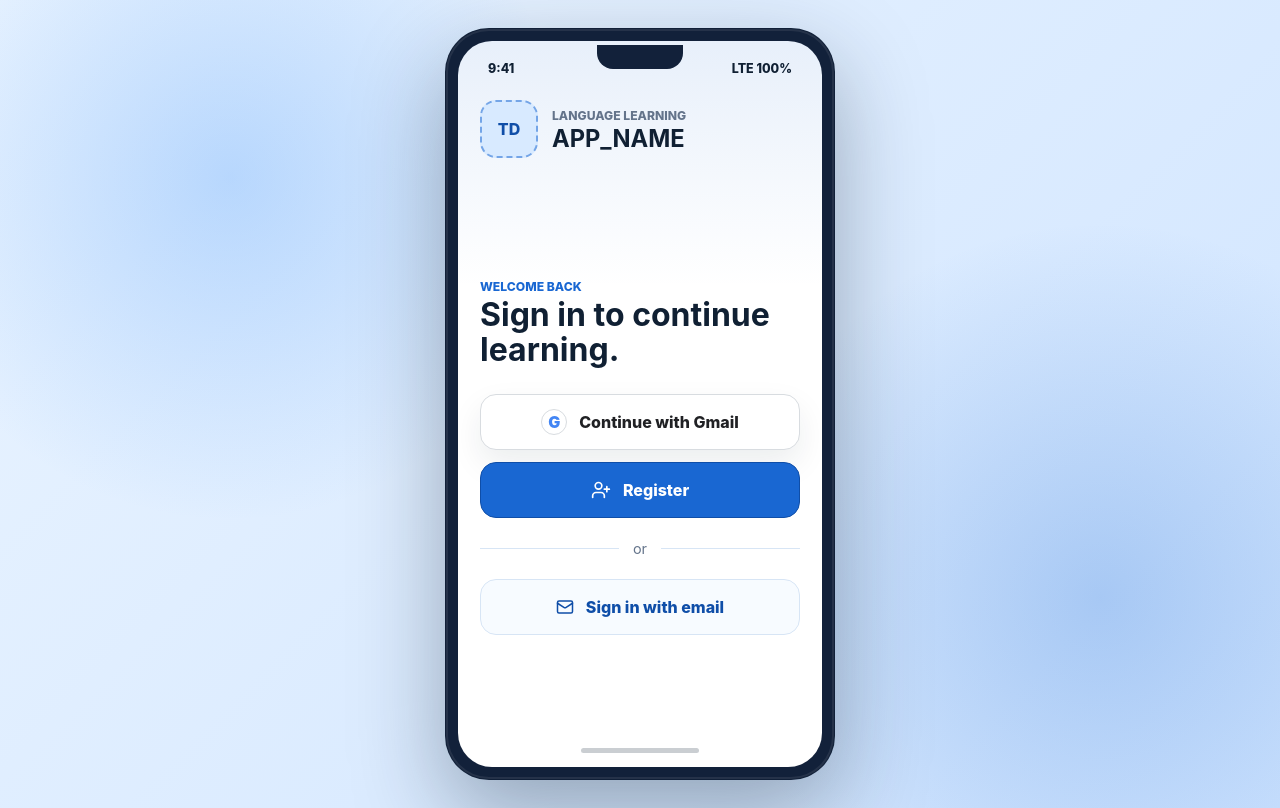
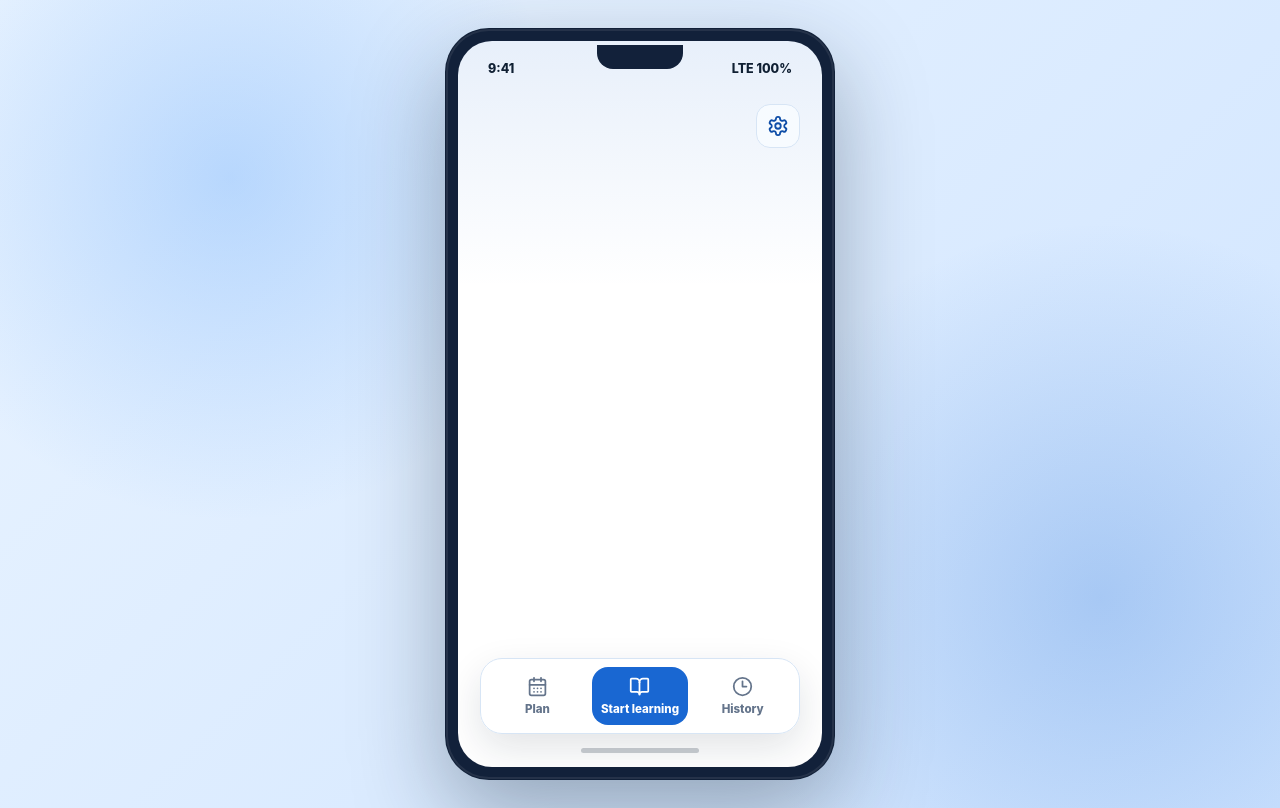
Before and after one commit to AET-DevOps26/team-drops, a React (Vite) app in the folder frontend/: page / in a window 1280 px wide. Both pictures are taken after a click on the button "Register". Built offline with nearby package versions, Linux system fonts and the light colour scheme.

Commit message:
Main page

```diff
--- a/frontend/src/main.jsx
+++ b/frontend/src/main.jsx
@@ -1,20 +1,25 @@
 import React from 'react';
 import { createRoot } from 'react-dom/client';
-import { Mail, UserPlus } from 'lucide-react';
+import { BookOpen, CalendarDays, Clock3, Mail, Settings, UserPlus } from 'lucide-react';
 import './styles.css';
 
 function App() {
+  const [screen, setScreen] = React.useState('auth');
+  const goToMain = () => setScreen('main');
+
   return (
     <main className="phone-stage">
       <div className="phone-frame" aria-label="Phone app preview">
         <div className="phone-speaker" aria-hidden="true"></div>
 
-        <section className="app-shell" aria-label="APP_NAME login and registration">
+        <section className="app-shell" aria-label="APP_NAME">
           <div className="status-bar" aria-hidden="true">
             <span>9:41</span>
             <span>LTE 100%</span>
           </div>
 
+          {screen === 'auth' ? (
+            <>
               <header className="app-header">
                 <div className="logo-placeholder" aria-label="Logo placeholder">
                   TD
@@ -32,14 +37,14 @@ function App() {
                 </div>
 
                 <div className="auth-actions">
-              <button className="auth-button gmail-button" type="button">
+                  <button className="auth-button gmail-button" type="button" onClick={goToMain}>
                     <span className="google-mark" aria-hidden="true">
                       G
                     </span>
                     Continue with Gmail
                   </button>
 
-              <button className="auth-button register-button" type="button">
+                  <button className="auth-button register-button" type="button" onClick={goToMain}>
                     <UserPlus size={20} aria-hidden="true" />
                     Register
                   </button>
@@ -49,11 +54,39 @@ function App() {
                   <span>or</span>
                 </div>
 
-            <button className="text-login" type="button">
+                <button className="text-login" type="button" onClick={goToMain}>
                   <Mail size={18} aria-hidden="true" />
                   Sign in with email
                 </button>
               </section>
+            </>
+          ) : (
+            <section className="main-page" aria-label="Main page">
+              <header className="main-topbar">
+                <div aria-hidden="true"></div>
+                <button className="icon-button" type="button" aria-label="Settings">
+                  <Settings size={22} aria-hidden="true" />
+                </button>
+              </header>
+
+              <div className="main-background" aria-hidden="true"></div>
+
+              <nav className="bottom-bar" aria-label="Main navigation">
+                <button className="tab-button" type="button">
+                  <CalendarDays size={21} aria-hidden="true" />
+                  <span>Plan</span>
+                </button>
+                <button className="tab-button active" type="button">
+                  <BookOpen size={21} aria-hidden="true" />
+                  <span>Start learning</span>
+                </button>
+                <button className="tab-button" type="button">
+                  <Clock3 size={21} aria-hidden="true" />
+                  <span>History</span>
+                </button>
+              </nav>
+            </section>
+          )}
 
           <div className="home-indicator" aria-hidden="true"></div>
         </section>
--- a/frontend/src/styles.css
+++ b/frontend/src/styles.css
@@ -242,10 +242,82 @@ h1 {
 .home-indicator {
   width: 118px;
   height: 5px;
-  margin: auto auto 0;
+  margin: 14px auto 0;
   border-radius: 999px;
   background: #102033;
   opacity: 0.22;
+}
+
+.main-page {
+  display: flex;
+  flex: 1;
+  flex-direction: column;
+  min-height: 0;
+}
+
+.main-topbar {
+  display: flex;
+  align-items: center;
+  justify-content: space-between;
+  min-height: 52px;
+}
+
+.icon-button {
+  display: inline-grid;
+  width: 44px;
+  height: 44px;
+  place-items: center;
+  border: 1px solid var(--line);
+  border-radius: 14px;
+  background: var(--surface);
+  color: var(--blue-dark);
+  cursor: pointer;
+}
+
+.main-background {
+  flex: 1;
+  min-height: 0;
+}
+
+.bottom-bar {
+  display: grid;
+  grid-template-columns: repeat(3, minmax(0, 1fr));
+  gap: 6px;
+  padding: 8px;
+  border: 1px solid var(--line);
+  border-radius: 22px;
+  background: rgba(255, 255, 255, 0.92);
+  box-shadow: 0 14px 38px rgba(16, 32, 51, 0.12);
+}
+
+.tab-button {
+  display: flex;
+  align-items: center;
+  justify-content: center;
+  min-width: 0;
+  min-height: 58px;
+  flex-direction: column;
+  gap: 5px;
+  border: 0;
+  border-radius: 16px;
+  background: transparent;
+  color: var(--muted);
+  cursor: pointer;
+  font-size: 0.72rem;
+  font-weight: 820;
+  text-align: center;
+}
+
+.tab-button span {
+  max-width: 100%;
+  overflow: hidden;
+  text-overflow: ellipsis;
+  white-space: nowrap;
+}
+
+.tab-button.active {
+  background: var(--blue);
+  color: #ffffff;
 }
 
 @media (max-width: 760px) {
@@ -283,4 +355,8 @@ h1 {
   .auth-heading h2 {
     font-size: 1.82rem;
   }
+
+  .tab-button {
+    font-size: 0.66rem;
+  }
 }
```
Lines whose indentation alone changed are shown as unchanged.
